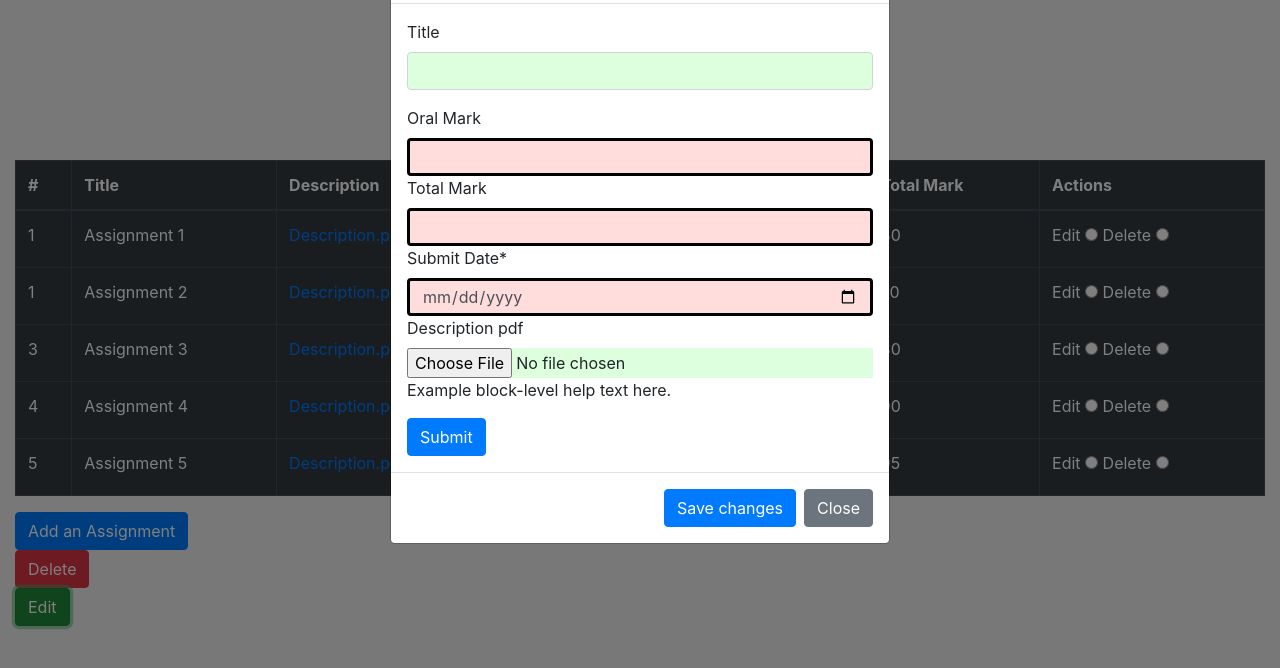
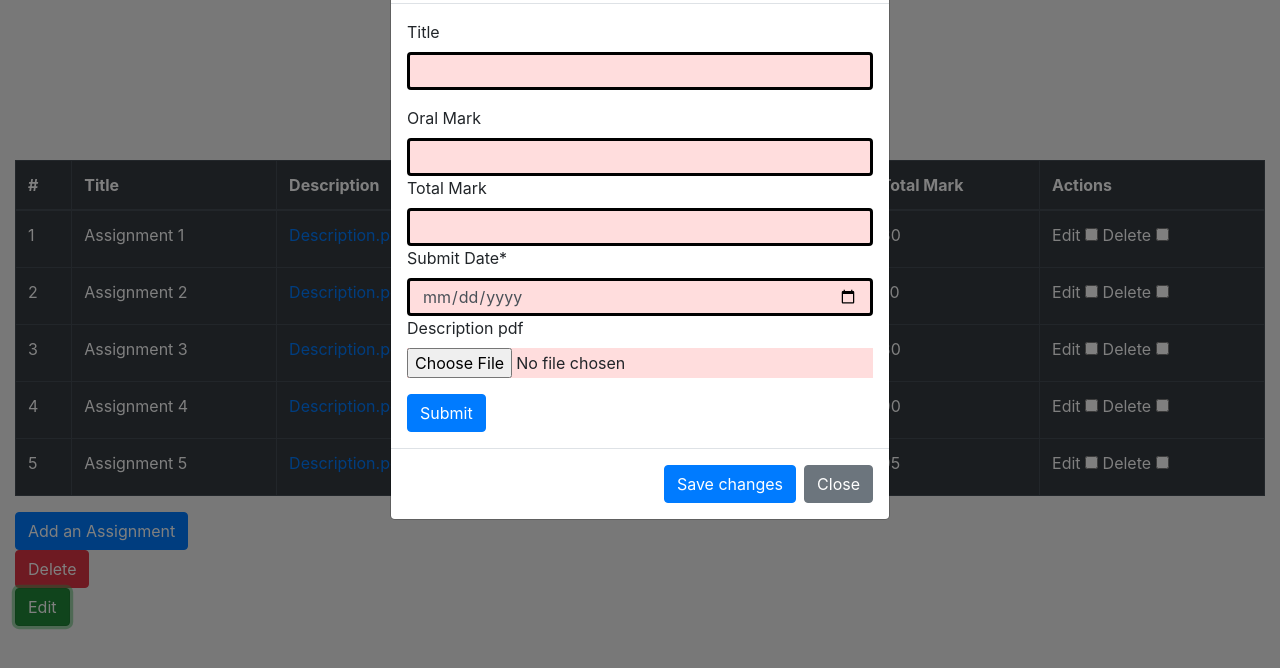
Before and after one commit to tsikriteasraf/Bootcamp-Assignment-1, a plain HTML site: page html/assignments.html in a window 1280 px wide. Both pictures are taken after a click on the button "Edit". Shown: the part 88-756 px from the top of the page. Drawn offline with nearby package versions, Linux system fonts and the light colour scheme; files that its build step writes are made by us from their sources.

Commit message:
Add files via upload

```diff
--- a/html/assignments.html
+++ b/html/assignments.html
@@ -101,19 +101,19 @@
                             </td>
                             <td>
                                 <label for="edit">Edit</label>
-                                <input id="edit" type="radio" name="row1" value="1" />
+                                <input id="edit" type="checkbox" name="row1" value="1" />
                                 <label for="delete">Delete</label>
-                                <input id="delete" type="radio" name="row1" value="2" />
+                                <input id="delete" type="checkbox" name="row1" value="2" />
                             </td>
                             <tr>
                                 <td>
-                                    1
+                                    2
                                 </td>
                                 <td>
                                    Assignment 2
                                 </td>
                                 <td>
-                                    <a href="/assets/pdfsIndividualProject_PART_A.pdf" target="blank">Description.pdf</a>
+                                    <a href="/assets/pdfs/IndividualProject_PART_A.pdf" target="blank">Description.pdf</a>
                                 </td>
                                 <td>
                                     20/12/2021
@@ -126,9 +126,9 @@
                                 </td>
                                 <td>
                                     <label for="edit">Edit</label>
-                                    <input id="edit" type="radio" name="row2" value="1" />
+                                    <input id="edit" type="checkbox" name="row2" value="1" />
                                     <label for="delete">Delete</label>
-                                    <input id="delete" type="radio" name="row2" value="2" />
+                                    <input id="delete" type="checkbox" name="row2" value="2" />
                                 </td>
                             </tr>
                             <tr>
@@ -152,9 +152,9 @@
                                 </td>
                                 <td>
                                     <label for="edit">Edit</label>
-                                    <input id="edit" type="radio" name="row3" value="1" />
+                                    <input id="edit" type="checkbox" name="row3" value="1" />
                                     <label for="delete">Delete</label>
-                                    <input id="delete" type="radio" name="row3" value="2" />
+                                    <input id="delete" type="checkbox" name="row3" value="2" />
                                 </td>
                             </tr>
                             <tr>
@@ -178,9 +178,9 @@
                                 </td>
                                 <td>
                                     <label for="edit">Edit</label>
-                                    <input id="edit" type="radio" name="row4" value="1" />
+                                    <input id="edit" type="checkbox" name="row4" value="1" />
                                     <label for="delete">Delete</label>
-                                    <input id="delete" type="radio" name="row4" value="2" />
+                                    <input id="delete" type="checkbox" name="row4" value="2" />
                                 </td>
                             </tr>
                             <tr>
@@ -204,9 +204,9 @@
                                 </td>
                                 <td>
                                     <label for="edit">Edit</label>
-                                    <input id="edit" type="radio" name="row5" value="1" />
+                                    <input id="edit" type="checkbox" name="row5" value="1" />
                                     <label for="delete">Delete</label>
-                                    <input id="delete" type="radio" name="row5" value="2" />
+                                    <input id="delete" type="checkbox" name="row5" value="2" />
                                 </td>
                             </tr>
                     </tbody>
@@ -237,7 +237,7 @@
                                         <label for="assignmentTitle">
                                             Title
                                         </label>
-                                        <input type="text" class="form-control" id="assignmentTitle" />
+                                        <input type="text" class="form-control" id="assignmentTitle" required />
                                     </div>
                                     <div class="form-group">
                                         <label for="Oralmark">
@@ -255,10 +255,8 @@
                                          <label for="exampleInputFile">
                                             Description pdf
                                         </label>
-                                        <input type="file" class="form-control-file" id="exampleInputFile" />
-                                        <p class="help-block">
-                                            Example block-level help text here.
-                                        </p>
+                                        <input type="file" class="form-control-file" id="exampleInputFile" required/>
+
                                     </div>
                                     <button type="submit" class="btn btn-primary">
                                         Submit
@@ -347,11 +345,11 @@
                                         <label for="Oralmark">
                                             Oral Mark
                                          </label>
-                                         <input type="number" class="form-control" id="Oralmark" required pattern="[0-9]+" min="0" max="100"/>
+                                         <input type="number" class="form-control" id="Oralmark"  pattern="[0-9]+" min="0" max="100" placeholder="67"/>
                                          <label for="Totalmark">
                                             Total Mark
                                          </label>
-                                         <input type="number" class="form-control" id="Totalmark" required pattern="[0-9]+" min="0" max="100"/>
+                                         <input type="number" class="form-control" id="Totalmark" pattern="[0-9]+" min="0" max="100" placeholder="88"/>
                                          <label for="startDate">
                                             Submit Date*
                                         </label>
@@ -360,9 +358,7 @@
                                             Description pdf
                                         </label>
                                         <input type="file" class="form-control-file" id="exampleInputFile" />
-                                        <p class="help-block">
-                                            Example block-level help text here.
-                                        </p>
+
                                     </div>
                                     <button type="submit" class="btn btn-primary">
                                         Submit
```
Also changed, not shown: html/assignmentsPerCourse.html (+8 -8 lines), html/assignmentsPerStudentsPerCourse.html (+8 -8 lines), html/courses.html (+16 -16 lines), html/students.html (+16 -16 lines), html/studentsPerCourse.html (+9 -8 lines), html/trainers.html (+8 -8 lines), html/trainerspercourse.html (+8 -8 lines).
